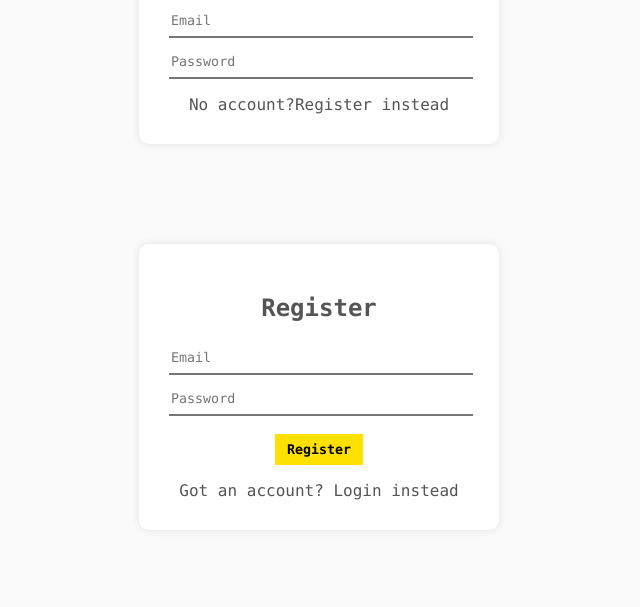
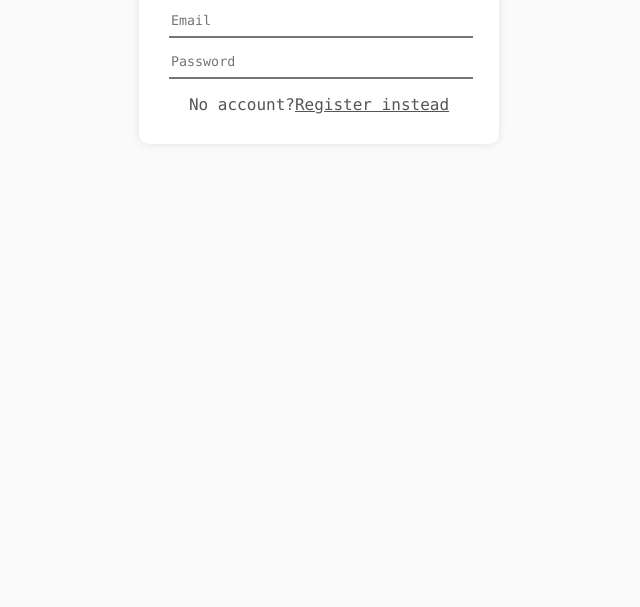
Before and after one commit to SaulsCoding/Firebase-Functions, a plain HTML site: page public/index.html in a window 1280 px wide. Shown: the part 193-800 px from the top of the page, without its empty margins (321-961 px from the left). Drawn offline with Linux system fonts and the light colour scheme; some packages are replaced by stand-ins of ours.

Commit message:
Update styles.css

```diff
--- a/public/css/styles.css
+++ b/public/css/styles.css
@@ -103,3 +103,30 @@ body{
     font-family: inherit;
     cursor: pointer;
   }
+
+  /* auth styles */
+  .auth{
+    width: 100%;
+    height: 100%;
+    position: fixed;
+    background: #fafafa;
+    display: none;
+    z-index: 1;
+  }
+
+  .auth.open{
+    display: block;
+  }
+
+  .auth a{
+    text-decoration: underline;
+    cursor: pointer;
+  }
+
+  .auth .modal{
+    display: none;
+  }
+
+  .auth .modal.active{
+    display: block;
+  }
```
